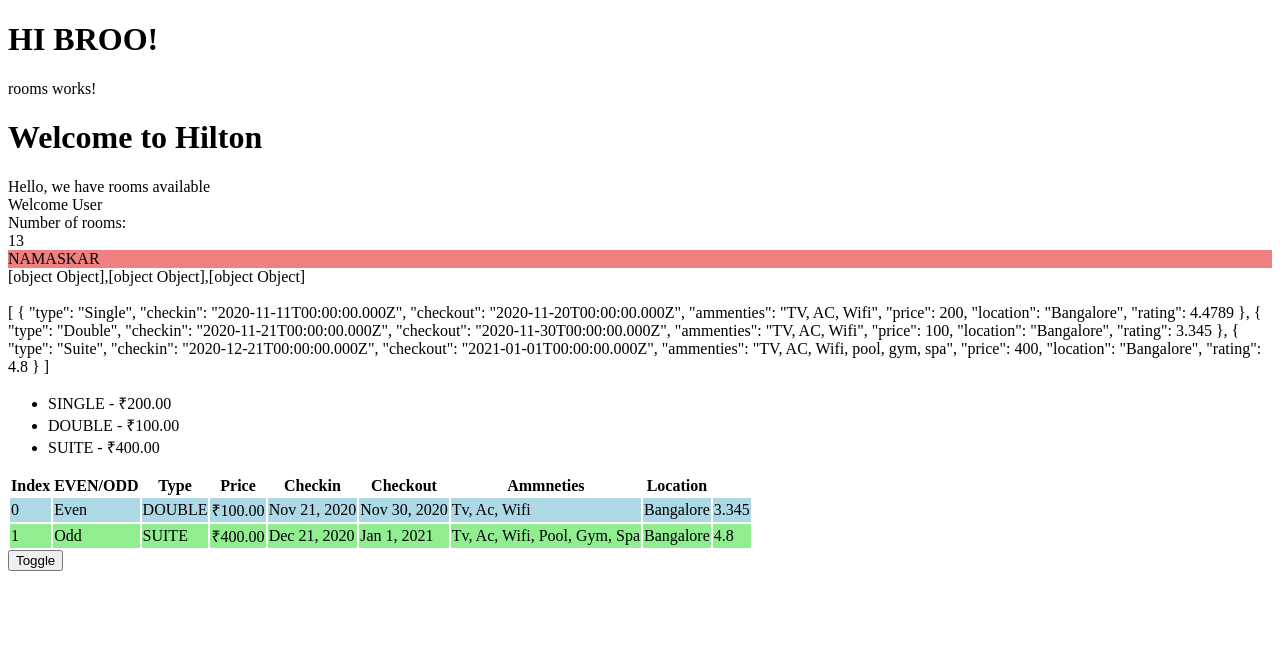
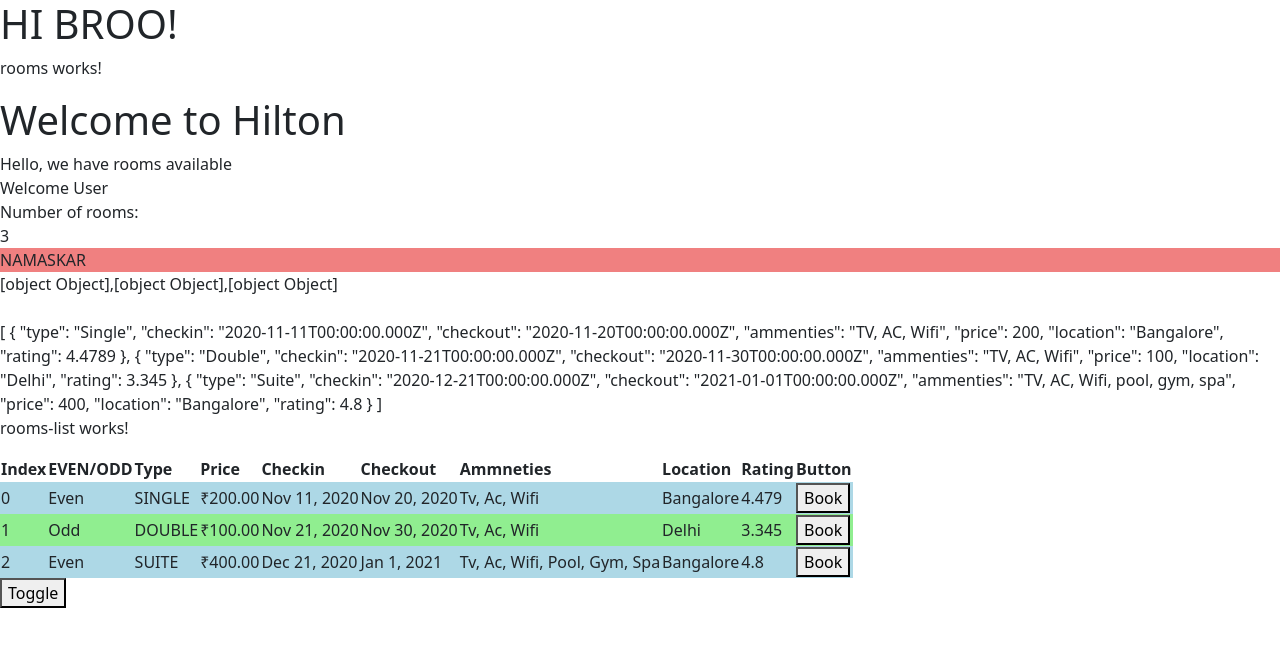
Before and after one commit to SamyakPaharia/hotelinventoryapp, an Angular app: page / in a window 1280 px wide. Shown: the top 646 px of the page. Built offline with nearby package versions, Linux system fonts and the light colour scheme.

Commit message:
Component Communication

```diff
--- a/angular.json
+++ b/angular.json
@@ -30,7 +30,8 @@
               "src/assets"
             ],
             "styles": [
-              "src/styles.scss"
+              "src/styles.scss",
+              "node_modules/bootstrap/dist/css/bootstrap.min.css"
             ],
             "scripts": [],
             "server": "src/main.server.ts",
--- a/package.json
+++ b/package.json
@@ -21,6 +21,7 @@
     "@angular/platform-server": "^17.3.0",
     "@angular/router": "^17.3.0",
     "@angular/ssr": "^17.3.6",
+    "bootstrap": "^5.3.3",
     "express": "^4.18.2",
     "rxjs": "~7.8.0",
     "tslib": "^2.3.0",
--- /dev/null
+++ b/src/app/rooms-list/rooms-list.component.html
@@ -0,0 +1,39 @@
+<p>rooms-list works!</p>
+
+
+<table>
+    <thead>
+      <tr>
+        <th>Index</th>
+        <th>EVEN/ODD</th>
+        <th>Type</th>
+        <th>Price</th>
+        <th>Checkin</th>
+        <th>Checkout</th>
+        <th>Ammneties</th>
+        <th>Location</th>
+        <th>Rating</th>
+        <th>Button</th>
+      </tr>
+    </thead>
+
+    <tbody>
+      <tr
+        *ngFor="let room of roomList | slice : 0-3; let i = index; let e = even"
+        [ngStyle]="{ 'background-color': e ? 'lightblue' : 'lightgreen' }"
+      >
+        <td>{{ i}}</td>
+        <td>{{ e ? "Even " : "Odd " }}</td>
+        <td>{{ room.type | uppercase}}</td>
+        <td>{{ room.price | currency: 'INR' }}</td>
+        <td>{{ room.checkin | date }}  </td>
+        <td>{{ room.checkout | date}}</td>
+        <td>{{ room.ammenties | titlecase}}</td>
+        <td>{{ room.location }}</td>
+        <td>{{room.rating | number: '1.1-3'}}</td>
+        <td>
+          <button (click)="bookRoom(room)">Book</button>
+        </td>
+      </tr>
+    </tbody>
+  </table>
--- /dev/null
+++ b/src/app/rooms-list/rooms-list.component.ts
@@ -0,0 +1,23 @@
+import { Component, EventEmitter, Input, Output } from '@angular/core';
+import { RoomsList } from '../rooms/rooms';
+import { CommonModule } from '@angular/common';
+
+@Component({
+  selector: 'hinv-rooms-list',
+  standalone: true,
+  imports: [CommonModule],
+  templateUrl: './rooms-list.component.html',
+  styleUrl: './rooms-list.component.scss'
+})
+export class RoomsListComponent {
+
+  @Input() roomList: RoomsList[] = [];
+
+  @Output() roomSelected= new EventEmitter<RoomsList>();
+
+  bookRoom(room: RoomsList) {
+    this.roomSelected.emit(room);
+  }
+
+
+}
--- a/src/app/rooms/rooms.component.html
+++ b/src/app/rooms/rooms.component.html
@@ -34,47 +34,24 @@
 
   </div>
 
-  <div>
+  <!-- <div id="hotelName">
 
     <ul>
       <li *ngFor="let room of roomList">
         {{ room.type | uppercase }} - {{ room.price | currency: 'INR' }}
       </li>
     </ul>
-  </div>
+  </div> -->
 
   <div>
-    <table>
-      <thead>
-        <tr>
-          <th>Index</th>
-          <th>EVEN/ODD</th>
-          <th>Type</th>
-          <th>Price</th>
-          <th>Checkin</th>
-          <th>Checkout</th>
-          <th>Ammneties</th>
-          <th>Location</th>
-        </tr>
-      </thead>
-
-      <tbody>
-        <tr
-          *ngFor="let room of roomList | slice : 0-2; let i = index; let e = even"
-          [ngStyle]="{ 'background-color': e ? 'lightblue' : 'lightgreen' }"
-        >
-          <td>{{ i}}</td>
-          <td>{{ e ? "Even " : "Odd " }}</td>
-          <td>{{ room.type | uppercase}}</td>
-          <td>{{ room.price | currency: 'INR' }}</td>
-          <td>{{ room.checkin | date }}  </td>
-          <td>{{ room.checkout | date}}</td>
-          <td>{{ room.ammenties | titlecase}}</td>
-          <td>{{ room.location }}</td>
-          <td>{{room.rating | number: '1.1-3'}}</td>
-        </tr>
-      </tbody>
-    </table>
+    <hinv-rooms-list [roomList]=roomList (roomSelected)="roomBooked($event)"></hinv-rooms-list>
   </div>
 
   <button (click)="toggle()">Toggle</button>
+
+  <div *ngIf= "roombooked">
+    Room Booked:-
+    <br>
+   {{ roombooked | json }}
+
+</div>
--- a/src/app/rooms/rooms.component.ts
+++ b/src/app/rooms/rooms.component.ts
@@ -1,21 +1,33 @@
-import { Component } from '@angular/core';
+import { Component, OnInit } from '@angular/core';
 import { Rooms,RoomsList } from './rooms';
 import { CommonModule } from '@angular/common';
+import { RoomsListComponent } from "../rooms-list/rooms-list.component";
 
 @Component({
-  selector: 'hinv-rooms',
-  standalone: true,
-  imports: [CommonModule],
-  templateUrl: './rooms.component.html',
-  styleUrl: './rooms.component.scss'
+    selector: 'hinv-rooms',
+    standalone: true,
+    templateUrl: './rooms.component.html',
+    styleUrl: './rooms.component.scss',
+    imports: [CommonModule, RoomsListComponent]
 })
-export class RoomsComponent {
+export class RoomsComponent implements OnInit{
+
+
+   constructor() {
+    // console.log('RoomsComponent created');
+    //Always constructor will be called first
+   }
+
+  ngOnInit(): void {
+    console.log('RoomsComponent initialized');
+    this.numberOfRooms = 3;
+  }
 
   hotelName = 'Hilton';
-  numberOfRooms = 13;
+  numberOfRooms = 13234;
   hideRooms: boolean = false;
   role: string = 'user';
-
+  roombooked: RoomsList | undefined;
   rooms: Rooms = {
     availableRooms: 10,
     bookedRooms: 5,
@@ -37,7 +49,7 @@
     checkout: new Date('30-Nov-2020'),
     ammenties: 'TV, AC, Wifi',
     price: 100,
-    location: 'Bangalore',
+    location: 'Delhi',
     rating: 3.345
   },
 
@@ -56,4 +68,9 @@
     this.hideRooms = !this.hideRooms;
   }
 
+  roomBooked(room: RoomsList) {
+    this.roombooked = room;
+    console.log('Room booked', this.roombooked);
+  }
+
 }
```
Also changed, not shown: src/app/rooms-list/rooms-list.component.scss (added), 2 other files (tests, documents, lock files or other folders).
